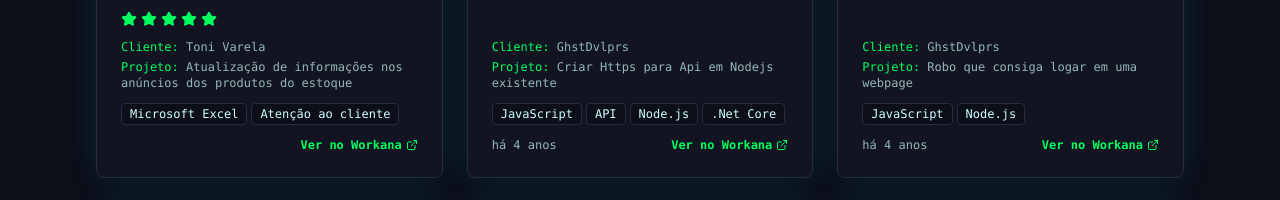
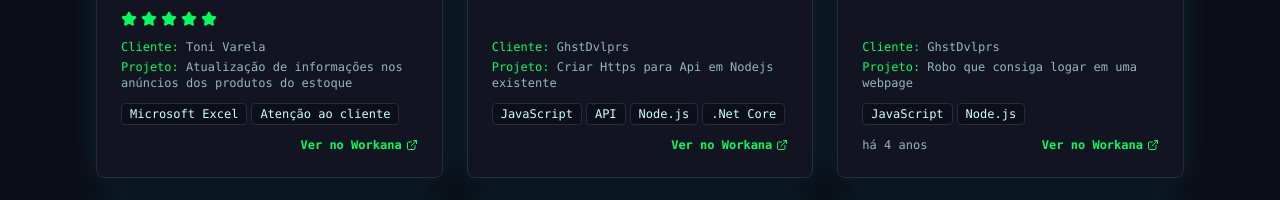
Before and after one commit to albanirneves/albanirneves, a React (Vite) app: page / in a window 1280 px wide. Shown: the part 5220-5420 px from the top of the page. Built offline with nearby package versions, Linux system fonts and the light colour scheme; the HTML template or start-up script is replaced by a standard one.

Commit message:
Preceding changes

```diff
--- a/src/components/Testimonials.tsx
+++ b/src/components/Testimonials.tsx
@@ -20,8 +20,7 @@ const Testimonials = () => {
       client: "GhstDvlprs",
       project: "Criar Https para Api em Nodejs existente",
       comment: "Excelente profissional! Recomendo!",
-      techs: ["JavaScript", "API", "Node.js", ".Net Core"],
-      time: "há 4 anos"
+      techs: ["JavaScript", "API", "Node.js", ".Net Core"]
     },
     {
       client: "GhstDvlprs",
```
